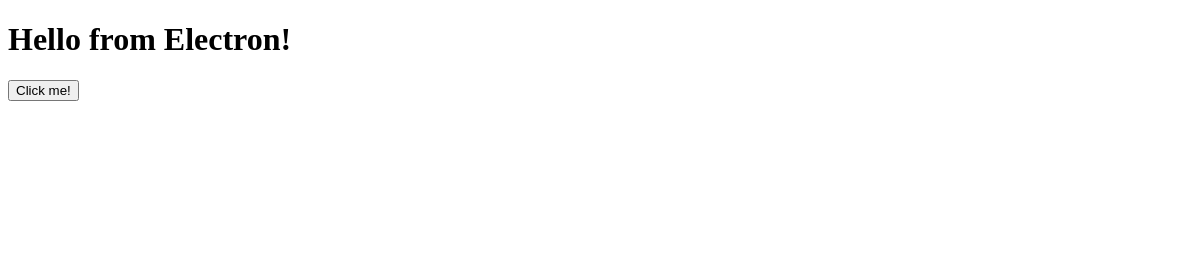
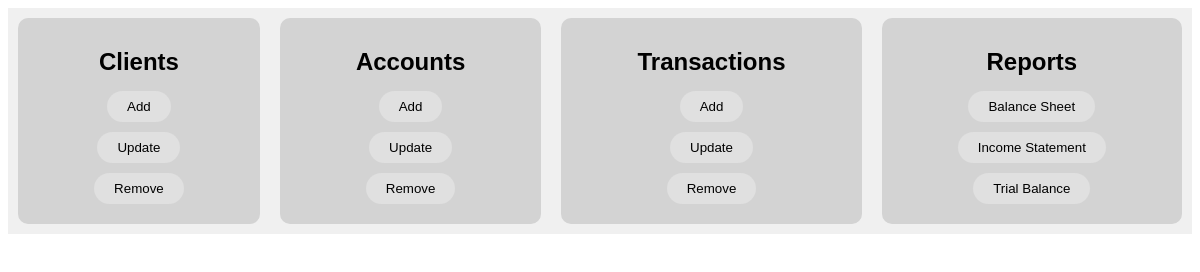
Before and after one commit to ethanreddick/tax-prep-tracker, an Electron app: page electron-app/renderer/index.html in a window 1200 px wide. Drawn offline with Linux system fonts and the light colour scheme.

Commit message:
Implemented initial version of UI with a control panel at the top for choosing what is displayed in the 'task area' below

```diff
--- a/electron-app/main.js
+++ b/electron-app/main.js
@@ -16,8 +16,8 @@
 function createWindow() {
   // Create the browser window.
   let win = new BrowserWindow({
-    width: 800,
-    height: 600,
+    width: 1200,
+    height: 900,
     webPreferences: {
       nodeIntegration: true,
     },
--- a/electron-app/renderer/index.html
+++ b/electron-app/renderer/index.html
@@ -1,11 +1,59 @@
 <!doctype html>
 <html>
     <head>
+        <title>Dease Tax Prep Tracker</title>
         <link rel="stylesheet" type="text/css" href="styles.css" />
     </head>
     <body>
-        <h1>Hello from Electron!</h1>
-        <button onclick="sayHello()">Click me!</button>
+        <div id="navbar">
+            <div class="info-box" id="clients-box">
+                <h2>Clients</h2>
+                <button class="action-btn" onclick="addClient()">Add</button>
+                <button class="action-btn" onclick="updateClient()">
+                    Update
+                </button>
+                <button class="action-btn" onclick="removeClient()">
+                    Remove
+                </button>
+            </div>
+            <div class="info-box" id="accounts-box">
+                <h2>Accounts</h2>
+                <button class="action-btn" onclick="addAccount()">Add</button>
+                <button class="action-btn" onclick="updateAccount()">
+                    Update
+                </button>
+                <button class="action-btn" onclick="removeAccount()">
+                    Remove
+                </button>
+            </div>
+            <div class="info-box" id="transactions-box">
+                <h2>Transactions</h2>
+                <button class="action-btn" onclick="addTransaction()">
+                    Add
+                </button>
+                <button class="action-btn" onclick="updateTransaction()">
+                    Update
+                </button>
+                <button class="action-btn" onclick="removeTransaction()">
+                    Remove
+                </button>
+            </div>
+            <div class="info-box" id="reports-box">
+                <h2>Reports</h2>
+                <button class="action-btn" onclick="showBalanceSheet()">
+                    Balance Sheet
+                </button>
+                <button class="action-btn" onclick="showIncomeStatement()">
+                    Income Statement
+                </button>
+                <button class="action-btn" onclick="showTrialBalance()">
+                    Trial Balance
+                </button>
+            </div>
+        </div>
+        <div id="mainContent">
+            <!-- Content will be loaded here based on the selection -->
+        </div>
         <script src="scripts.js"></script>
     </body>
 </html>
--- a/electron-app/renderer/scripts.js
+++ b/electron-app/renderer/scripts.js
@@ -0,0 +1,59 @@
+// Manage Client
+function addClient() {
+  document.getElementById("mainContent").innerHTML = "<h1>Add Client</h1>";
+  // Further implementation needed
+}
+
+function updateClient() {
+  document.getElementById("mainContent").innerHTML = "<h1>Update Client</h1>";
+  // Further implementation needed
+}
+
+function removeClient() {
+  document.getElementById("mainContent").innerHTML = "<h1>Remove Client</h1>";
+  // Further implementation needed
+}
+
+// Manage Account
+function addAccount() {
+  document.getElementById("mainContent").innerHTML = "<h1>Add Account</h1>";
+}
+
+function updateAccount() {
+  document.getElementById("mainContent").innerHTML = "<h1>Update Account</h1>";
+}
+
+function removeAccount() {
+  document.getElementById("mainContent").innerHTML = "<h1>Remove Account</h1>";
+}
+
+// Manage Transaction
+function addTransaction() {
+  document.getElementById("mainContent").innerHTML = "<h1>Add Transaction</h1>";
+}
+
+function updateTransaction() {
+  document.getElementById("mainContent").innerHTML =
+    "<h1>Update Transaction</h1>";
+}
+
+function removeTransaction() {
+  document.getElementById("mainContent").innerHTML =
+    "<h1>Remove Transaction</h1>";
+}
+
+function showBalanceSheet() {
+  document.getElementById("mainContent").innerHTML = "<h1>Balance Sheet</h1>";
+  // Further implementation needed
+}
+
+function showIncomeStatement() {
+  document.getElementById("mainContent").innerHTML =
+    "<h1>Income Statement</h1>";
+  // Further implementation needed
+}
+
+function showTrialBalance() {
+  document.getElementById("mainContent").innerHTML = "<h1>Trial Balance</h1>";
+  // Further implementation needed
+}
--- a/electron-app/renderer/styles.css
+++ b/electron-app/renderer/styles.css
@@ -0,0 +1,43 @@
+body {
+    font-family: Arial, sans-serif;
+}
+
+#navbar {
+    display: flex;
+    justify-content: space-evenly;
+    background-color: #f0f0f0;
+    padding: 10px 0;
+}
+
+.info-box {
+    flex-grow: 1;
+    text-align: center;
+    background-color: lightgray;
+    border-radius: 10px;
+    padding: 10px;
+    margin: 0 10px;
+}
+
+.info-box h2 {
+    margin-bottom: 15px;
+}
+
+.action-btn {
+    display: block;
+    margin: 10px auto;
+    padding: 8px 20px;
+    border: none;
+    border-radius: 20px;
+    background-color: #e0e0e0;
+    cursor: pointer;
+    transition: background-color 0.3s;
+}
+
+.action-btn:hover {
+    background-color: #c0c0c0;
+}
+
+#mainContent {
+    margin-top: 20px;
+    padding: 20px;
+}
```
